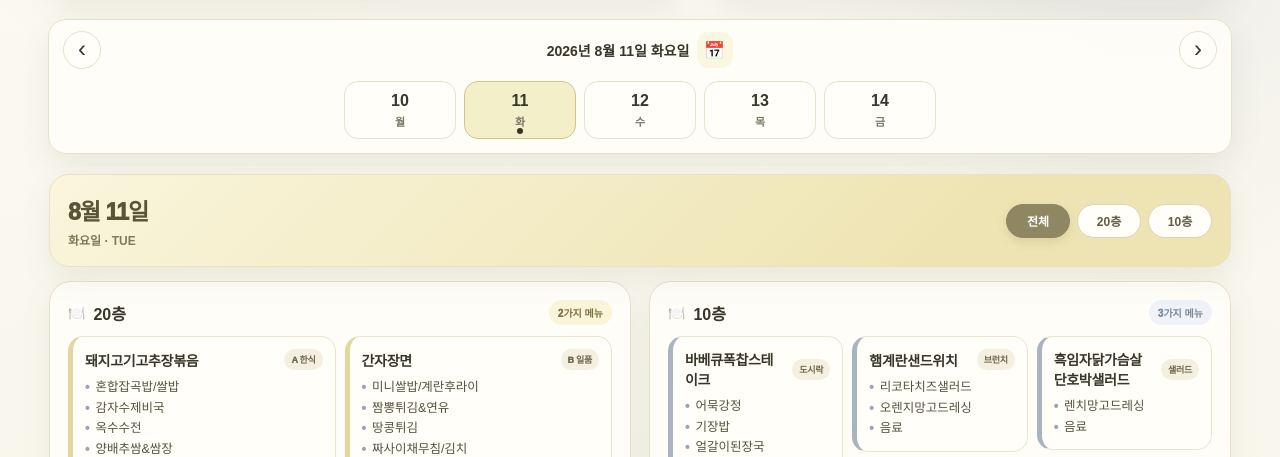
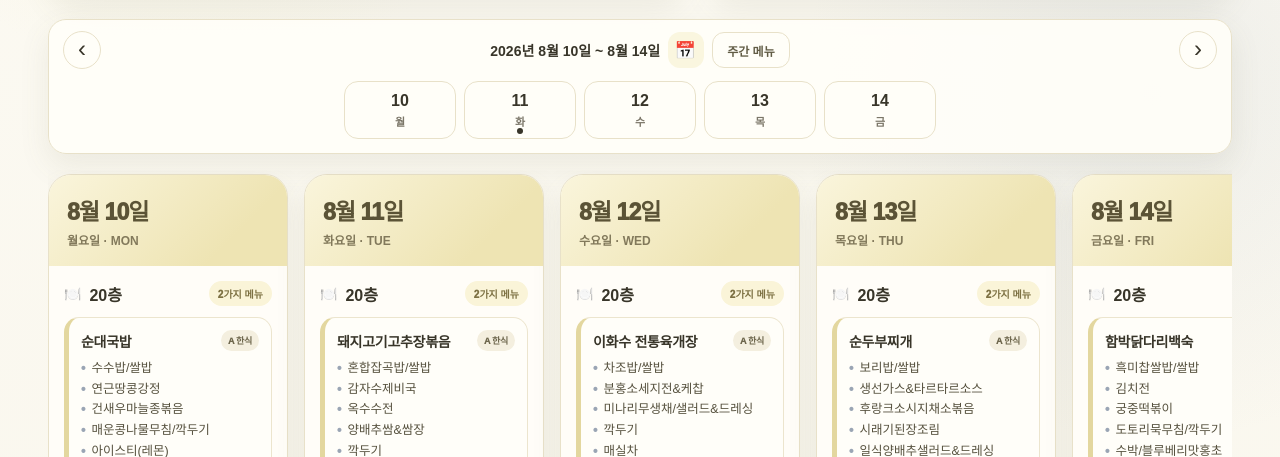
Before and after one commit to datagyu/SSAFY-Seoul-menu, a plain HTML site: page index.html in a window 1280 px wide. Shown: the part 342-799 px from the top of the page. Drawn offline with Linux system fonts and the light colour scheme; a web font is replaced by a local one.

Commit message:
week-menu

```diff
--- a/index.html
+++ b/index.html
@@ -48,7 +48,7 @@ linear-gradient(180deg,#fcfaf3 0%,#f8f5ea 100%);min-height:100vh}
 .date-controls{display:grid;grid-template-columns:1fr auto;gap:14px;align-items:center;margin-bottom:16px}
 .date-navigator{display:grid;grid-template-columns:auto 1fr auto;grid-template-areas:"prev center next" "days days days";align-items:center;gap:10px 14px;padding:11px 14px;border:1px solid var(--line);background:rgba(255,254,249,.9);border-radius:18px;box-shadow:var(--shadow)}
 .nav-arrow{width:38px;height:38px;padding:0;border-radius:50%;background:#fffef8;border:1px solid var(--line);font-size:24px;color:var(--text);display:grid;place-items:center;line-height:1}.nav-arrow span{display:block;line-height:1;transform:translateY(-1px)}
-.date-center{display:flex;align-items:center;justify-content:center;gap:8px;position:relative;grid-area:center}.date-center strong{font-size:14px}.calendar-button{cursor:pointer;width:36px;height:36px;padding:0;display:grid;place-items:center;border-radius:12px;background:var(--lemon-soft);font-size:17px;line-height:1;color:#6f684d}.calendar-button span{display:block;line-height:1;transform:translate(-1px,0)}
+.date-center{display:flex;align-items:center;justify-content:center;gap:8px;position:relative;grid-area:center}.date-center strong{font-size:14px}.calendar-button{cursor:pointer;width:36px;height:36px;padding:0;display:grid;place-items:center;border-radius:12px;background:var(--lemon-soft);font-size:17px;line-height:1;color:#6f684d}.calendar-button span{display:block;line-height:1;transform:translate(-1px,0)}.week-view-button{height:36px;padding:0 14px;border-radius:12px;background:#fffef8;color:#615c45;border:1px solid var(--line);font-size:12px;font-weight:900;white-space:nowrap}
 #prevWeek{grid-area:prev}#nextWeek{grid-area:next}
 .mobile-date-bar{display:grid;grid-template-columns:repeat(5,minmax(72px,1fr));gap:8px;grid-area:days;width:100%;margin-top:2px}.mobile-day{display:flex;flex-direction:column;align-items:center;gap:3px;padding:8px 5px;border-radius:14px;background:#fffef8;border:1px solid var(--line);font-size:11px;font-weight:850;color:var(--muted);position:relative}.mobile-day .num{font-size:16px;color:var(--text)}.mobile-day.active{background:var(--lemon);border-color:var(--lemon-deep)}.mobile-day.today:after{content:"";width:6px;height:6px;border-radius:50%;background:#383529;position:absolute;bottom:4px;left:50%;transform:translateX(-50%)}
 @media(max-width:900px){.date-controls{grid-template-columns:1fr}.date-navigator{grid-template-columns:auto 1fr auto}.date-center{flex-direction:row;gap:8px}.mobile-date-bar{grid-template-columns:repeat(5,1fr);gap:6px}.floor-buttons{width:100%}}
@@ -217,8 +217,14 @@ linear-gradient(180deg,#fcfaf3 0%,#f8f5ea 100%);min-height:100vh}
 
 @media(max-width:900px){
   .week-grid{touch-action:pan-y}
+  .week-view-button{display:none}
   .week-grid.is-swiping{overflow:hidden}
   .week-grid.is-swiping .day-card{pointer-events:none;will-change:transform,opacity}
+}
+@media(min-width:901px){
+  .week-grid.week-view{display:grid;grid-template-columns:repeat(5,minmax(240px,1fr));gap:16px;align-items:start;overflow-x:auto}
+  .week-grid.week-view .day-layout{display:block}
+  .week-grid.week-view .day-card{min-width:240px}
 }
 
 </style>
@@ -246,6 +252,7 @@ linear-gradient(180deg,#fcfaf3 0%,#f8f5ea 100%);min-height:100vh}
       <div class="date-center">
         <strong id="weekRange">날짜 불러오는 중...</strong>
         <button class="calendar-button" id="calendarButton" type="button" aria-label="캘린더 열기" title="날짜 선택"><span aria-hidden="true">📅</span></button>
+        <button class="week-view-button" id="weekViewButton" type="button">주간 메뉴</button>
         <div id="calendarPanel" class="calendar-panel hidden" aria-label="날짜 선택 캘린더"></div>
       </div>
       <button class="nav-arrow" id="nextWeek" aria-label="다음 주"><span aria-hidden="true">›</span></button>
@@ -264,9 +271,11 @@ const weekRange=document.getElementById('weekRange');
 const mobileDateBar=document.getElementById('mobileDateBar');
 const calendarButton=document.getElementById('calendarButton');
 const calendarPanel=document.getElementById('calendarPanel');
+const weekViewButton=document.getElementById('weekViewButton');
 let calendarMonth;
 let pendingCalendarDate=null;
 let availableDates=[], currentMonday, selectedDate, currentFloor='all';
+let desktopWeekView=false;
 const pad=n=>String(n).padStart(2,'0');
 const key=d=>`${d.getFullYear()}-${pad(d.getMonth()+1)}-${pad(d.getDate())}`;
 const parseKey=k=>{const [y,m,d]=k.split('-').map(Number);return new Date(y,m-1,d,12)};
@@ -274,9 +283,9 @@ function mondayOf(d){const x=new Date(d);const day=x.getDay();x.setDate(x.getDat
 function addDays(d,n){const x=new Date(d);x.setDate(x.getDate()+n);return x}
 async function loadDay(k){if(!availableDates.includes(k))return null;try{const r=await fetch(`./data/${k}.json?v=${Date.now()}`);return r.ok?await r.json():null}catch{return null}}
 function box(menu,floor){const [name,type,items]=menu;return `<div class="menu-box main${floor}"><p class="menu-name">${name}<span class="type">${type}</span></p><ul class="items">${items.map(x=>`<li>${x}</li>`).join('')}</ul></div>`}
-function card(d){return `<article class="day-card single-date-card" data-date="${d.date}"><div class="day-head"><div class="day-head-copy"><span class="date">${d.dateLabel}</span><span class="weekday">${d.weekdayLabel}</span></div><div class="floor-buttons" aria-label="층 필터"><button class="floor-btn ${currentFloor==='all'?'active':''}" data-floor="all">전체</button><button class="floor-btn ${currentFloor==='20'?'active':''}" data-floor="20">20층</button><button class="floor-btn ${currentFloor==='10'?'active':''}" data-floor="10">10층</button></div></div><div class="day-layout"><section class="floor-section floor-20" data-floor="20"><div class="floor-title"><h2>20층</h2><span class="floor-badge">${d.floors['20'].length===1?'통합 메뉴':d.floors['20'].length+'가지 메뉴'}</span></div><div class="menu-list">${d.floors['20'].map(m=>box(m,20)).join('')}</div></section><section class="floor-section floor-10" data-floor="10"><div class="floor-title"><h2>10층</h2><span class="floor-badge">${d.floors['10'].length}가지 메뉴</span></div><div class="menu-list">${d.floors['10'].map(m=>box(m,10)).join('')}</div></section></div></article>`}
+function card(d,single=true){const floorButtons=single?`<div class="floor-buttons" aria-label="층 필터"><button class="floor-btn ${currentFloor==='all'?'active':''}" data-floor="all">전체</button><button class="floor-btn ${currentFloor==='20'?'active':''}" data-floor="20">20층</button><button class="floor-btn ${currentFloor==='10'?'active':''}" data-floor="10">10층</button></div>`:'';return `<article class="day-card ${single?'single-date-card':''}" data-date="${d.date}"><div class="day-head"><div class="day-head-copy"><span class="date">${d.dateLabel}</span><span class="weekday">${d.weekdayLabel}</span></div>${floorButtons}</div><div class="day-layout"><section class="floor-section floor-20" data-floor="20"><div class="floor-title"><h2>20층</h2><span class="floor-badge">${d.floors['20'].length===1?'통합 메뉴':d.floors['20'].length+'가지 메뉴'}</span></div><div class="menu-list">${d.floors['20'].map(m=>box(m,20)).join('')}</div></section><section class="floor-section floor-10" data-floor="10"><div class="floor-title"><h2>10층</h2><span class="floor-badge">${d.floors['10'].length}가지 메뉴</span></div><div class="menu-list">${d.floors['10'].map(m=>box(m,10)).join('')}</div></section></div></article>`}
 function applyFloor(){document.querySelectorAll('.floor-section').forEach(s=>s.classList.toggle('hidden',currentFloor!=='all'&&s.dataset.floor!==currentFloor));document.querySelectorAll('.day-layout').forEach(layout=>layout.classList.toggle('single-floor',currentFloor!=='all'))}
-function renderDateBar(){const today=key(new Date());mobileDateBar.innerHTML=[0,1,2,3,4].map(i=>{const d=addDays(currentMonday,i),k=key(d);const names=['월','화','수','목','금'];return `<button class="mobile-day ${k===selectedDate?'active':''} ${k===today?'today':''}" data-date="${k}" ${availableDates.includes(k)?'':'disabled'}><span class="num">${d.getDate()}</span><span>${names[i]}</span></button>`}).join('');mobileDateBar.querySelectorAll('.mobile-day').forEach(b=>b.addEventListener('click',()=>{selectedDate=b.dataset.date;render()}))}
+function renderDateBar(){const today=key(new Date());mobileDateBar.innerHTML=[0,1,2,3,4].map(i=>{const d=addDays(currentMonday,i),k=key(d);const names=['월','화','수','목','금'];return `<button class="mobile-day ${(window.innerWidth<=900||!desktopWeekView)&&k===selectedDate?'active':''} ${k===today?'today':''}" data-date="${k}" ${availableDates.includes(k)?'':'disabled'}><span class="num">${d.getDate()}</span><span>${names[i]}</span></button>`}).join('');mobileDateBar.querySelectorAll('.mobile-day').forEach(b=>b.addEventListener('click',()=>{selectedDate=b.dataset.date;desktopWeekView=false;render()}))}
 let isSwipeAnimating=false;
 const prefersReducedMotion=window.matchMedia('(prefers-reduced-motion: reduce)');
 async function animateMenu(element,keyframes,options){
@@ -325,6 +334,17 @@ grid.addEventListener('touchend',e=>{
   moveSelectedDay(deltaX<0?1:-1);
 },{passive:true});
 async function render(){
+  if(desktopWeekView&&window.innerWidth>900){
+    const friday=addDays(currentMonday,4);
+    weekRange.textContent=`${currentMonday.getFullYear()}년 ${currentMonday.getMonth()+1}월 ${currentMonday.getDate()}일 ~ ${friday.getMonth()+1}월 ${friday.getDate()}일`;
+    renderDateBar();
+    const days=await Promise.all([0,1,2,3,4].map(i=>loadDay(key(addDays(currentMonday,i)))));
+    grid.innerHTML=days.map(d=>d?card(d,false):'<div class="notice">식단 데이터가 아직 없습니다.</div>').join('');
+    grid.classList.remove('single-day');
+    grid.classList.add('week-view');
+    applyFloor();
+    return;
+  }
   const selected=parseKey(selectedDate);
   const weekdays=['일요일','월요일','화요일','수요일','목요일','금요일','토요일'];
   weekRange.textContent=`${selected.getFullYear()}년 ${selected.getMonth()+1}월 ${selected.getDate()}일 ${weekdays[selected.getDay()]}`;
@@ -333,11 +353,13 @@ async function render(){
   const d=await loadDay(selectedDate);
   grid.innerHTML=d?card(d):'<div class="notice">선택한 날짜의 식단 데이터가 아직 없습니다.</div>';
   grid.classList.add('single-day');
+  grid.classList.remove('week-view');
   applyFloor();
 }
-async function init(){try{const r=await fetch(`./data/index.json?v=${Date.now()}`);availableDates=(await r.json()).dates||[]}catch{availableDates=[]}const today=new Date();const todayKey=key(today);currentMonday=mondayOf(today);if(![1,2,3,4,5].includes(today.getDay())||!availableDates.includes(todayKey)){const latest=availableDates[availableDates.length-1];if(latest){selectedDate=latest;currentMonday=mondayOf(parseKey(latest))}}else selectedDate=todayKey;if(!selectedDate)selectedDate=key(currentMonday);await render()}
+async function init(){try{const r=await fetch(`./data/index.json?v=${Date.now()}`);availableDates=(await r.json()).dates||[]}catch{availableDates=[]}const today=new Date();const todayKey=key(today);currentMonday=mondayOf(today);if(![1,2,3,4,5].includes(today.getDay())||!availableDates.includes(todayKey)){const latest=availableDates[availableDates.length-1];if(latest){selectedDate=latest;currentMonday=mondayOf(parseKey(latest))}}else selectedDate=todayKey;if(!selectedDate)selectedDate=key(currentMonday);desktopWeekView=window.innerWidth>900;await render()}
 document.getElementById('prevWeek').addEventListener('click',()=>{const d=addDays(parseKey(selectedDate),-7);selectedDate=key(d);currentMonday=mondayOf(d);render()});
 document.getElementById('nextWeek').addEventListener('click',()=>{const d=addDays(parseKey(selectedDate),7);selectedDate=key(d);currentMonday=mondayOf(d);render()});
+weekViewButton.addEventListener('click',()=>{desktopWeekView=true;currentFloor='all';currentMonday=mondayOf(parseKey(selectedDate));render()});
 function renderCalendar(){
   const y=calendarMonth.getFullYear(),m=calendarMonth.getMonth();
   const first=new Date(y,m,1,12),last=new Date(y,m+1,0,12);
@@ -356,9 +378,9 @@ function renderCalendar(){
   document.getElementById('calNext').onclick=(e)=>{e.stopPropagation();calendarMonth=new Date(y,m+1,1,12);renderCalendar()};
   calendarPanel.querySelectorAll('.calendar-day:not(:disabled)').forEach(b=>b.onclick=(e)=>{e.stopPropagation();pendingCalendarDate=b.dataset.date;renderCalendar()});
   const todayBtn=document.getElementById('calToday');
-  if(todayBtn&&!todayBtn.disabled)todayBtn.onclick=(e)=>{e.stopPropagation();pendingCalendarDate=todayKey;selectedDate=todayKey;const td=parseKey(todayKey);calendarMonth=new Date(td.getFullYear(),td.getMonth(),1,12);currentMonday=mondayOf(td);calendarPanel.classList.add('hidden');render()};
+  if(todayBtn&&!todayBtn.disabled)todayBtn.onclick=(e)=>{e.stopPropagation();pendingCalendarDate=todayKey;selectedDate=todayKey;desktopWeekView=false;const td=parseKey(todayKey);calendarMonth=new Date(td.getFullYear(),td.getMonth(),1,12);currentMonday=mondayOf(td);calendarPanel.classList.add('hidden');render()};
   const confirmBtn=document.getElementById('calConfirm');
-  if(confirmBtn&&!confirmBtn.disabled)confirmBtn.onclick=(e)=>{e.stopPropagation();selectedDate=pendingCalendarDate;currentMonday=mondayOf(parseKey(selectedDate));calendarPanel.classList.add('hidden');render()};
+  if(confirmBtn&&!confirmBtn.disabled)confirmBtn.onclick=(e)=>{e.stopPropagation();selectedDate=pendingCalendarDate;desktopWeekView=false;currentMonday=mondayOf(parseKey(selectedDate));calendarPanel.classList.add('hidden');render()};
 }
 calendarButton.addEventListener('click',(e)=>{
   e.stopPropagation();
```
